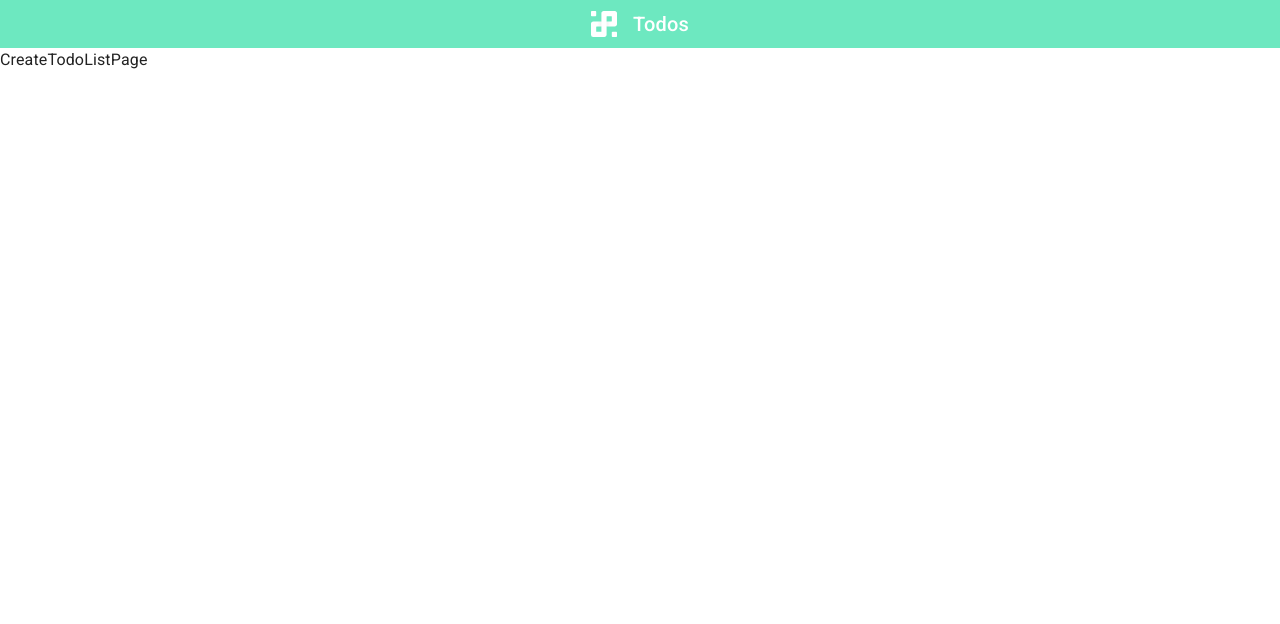
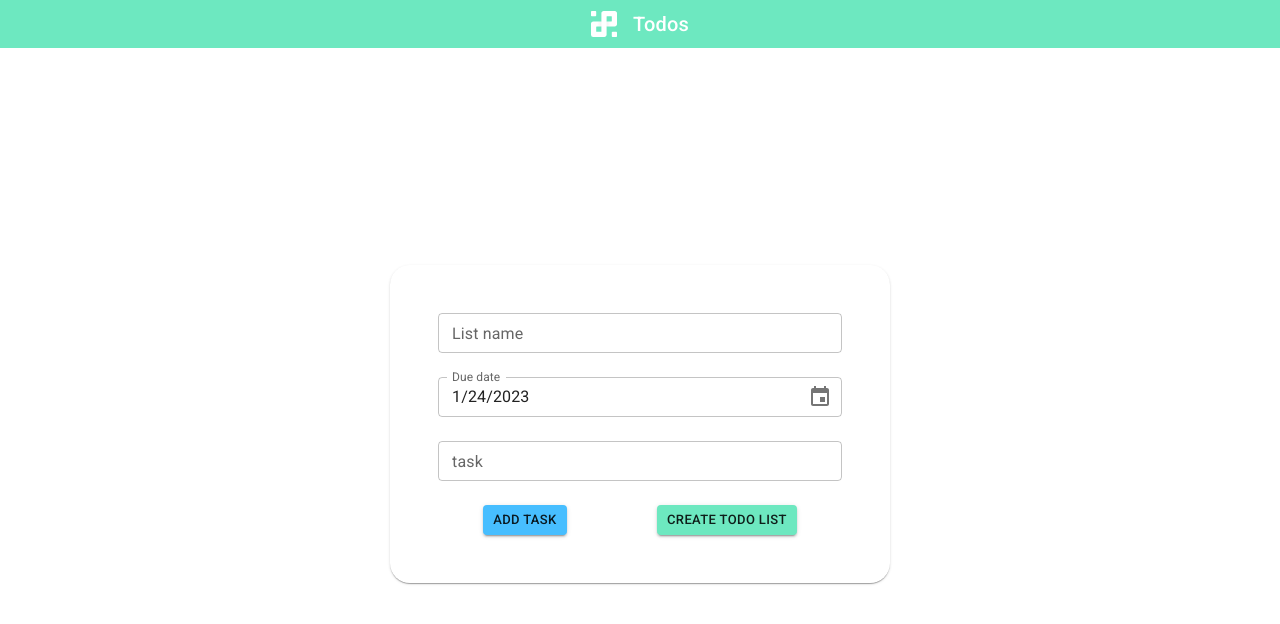
Before and after one commit to alexlex7/todo-list, a React (Create React App) app in the folder client/: page /todolist/create in a window 1280 px wide. Shown: the top 624 px of the page. Built offline with nearby package versions, Linux system fonts and the light colour scheme.

Commit message:
add form create todo list

```diff
--- a/client/src/components/ListView/ListView.tsx
+++ b/client/src/components/ListView/ListView.tsx
@@ -1,6 +1,5 @@
 import TodoList from '../TodoList/TodoList';
-import { Link } from 'react-router-dom';
-import { Box, List, ListItem, ListItemButton } from '@mui/material';
+import { Box, List, ListItem } from '@mui/material';
 import { TodoLists } from '../../interfaces';
 
 interface Props {
--- a/client/src/data/todos.ts
+++ b/client/src/data/todos.ts
@@ -1,21 +1,8 @@
-// export interface Todo {
-//   id: number;
-//   text: string;
-//   isDone: boolean;
-//   created: string;
-//   expiringDate: string;
-// }
-
-// export interface TodoLists {
-//   id: number;
-//   listName: string;
-//   items: Todo[];
-// }
-
 export const todoLists = [
   {
     id: 1,
     listName: 'Upcoming',
+    expiringDate: '29 Jan 2023, 19:42',
     items: [
       {
         id: 1,
--- a/client/src/index.tsx
+++ b/client/src/index.tsx
@@ -8,6 +8,8 @@ import '@fontsource/roboto/500.css';
 import '@fontsource/roboto/700.css';
 import './index.css';
 import { CssBaseline } from '@mui/material';
+import { AdapterLuxon } from '@mui/x-date-pickers/AdapterLuxon';
+import { LocalizationProvider } from '@mui/x-date-pickers/LocalizationProvider';
 
 const theme = createTheme({
   palette: {
@@ -43,8 +45,10 @@ const root = ReactDOM.createRoot(document.getElementById('root') as HTMLElement)
 root.render(
   <React.StrictMode>
     <ThemeProvider theme={theme}>
-      <CssBaseline />
-      <App />
+      <LocalizationProvider dateAdapter={AdapterLuxon}>
+        <CssBaseline />
+        <App />
+      </LocalizationProvider>
     </ThemeProvider>
   </React.StrictMode>,
 );
--- a/client/src/views/CreateTodoListPage/CreateTodoListPage.tsx
+++ b/client/src/views/CreateTodoListPage/CreateTodoListPage.tsx
@@ -1,3 +1,101 @@
+import { object, string, date } from 'yup';
+import { yupResolver } from '@hookform/resolvers/yup';
+import { Box, Button, TextField } from '@mui/material';
+import { DesktopDatePicker } from '@mui/x-date-pickers/DesktopDatePicker';
+import { DateTime } from 'luxon';
+import { useForm, SubmitHandler, Controller } from 'react-hook-form';
+
+interface FormFields {
+  listName: string;
+  expiringDate: DateTime;
+  task: string;
+}
+
+const schema = object({
+  listName: string().required(),
+  expiringDate: date().min(DateTime.now()),
+  task: string().required(),
+});
+
 export default function CreateTodoListPage() {
-  return <div>CreateTodoListPage</div>;
+  const { handleSubmit, control } = useForm<FormFields>({ resolver: yupResolver(schema) });
+
+  const onSubmit: SubmitHandler<FormFields> = (data) => {
+    console.log(data);
+  };
+
+  return (
+    <Box display="flex" justifyContent="center" alignItems="center" minHeight="calc(100vh - 48px)">
+      <Box
+        component="form"
+        p={6}
+        display="flex"
+        flexDirection="column"
+        rowGap={3}
+        minWidth="500px"
+        onSubmit={handleSubmit(onSubmit)}
+        sx={{
+          borderRadius: '20px',
+          boxShadow:
+            'rgb(0 0 0 / 20%) 0px 2px 1px -1px, rgb(0 0 0 / 14%) 0px 1px 1px 0px, rgb(0 0 0 / 12%) 0px 1px 3px 0px',
+        }}
+      >
+        <Controller
+          control={control}
+          name="listName"
+          defaultValue={''}
+          render={({ field: { onChange, value, ref }, fieldState: { error, invalid } }) => (
+            <TextField
+              error={invalid}
+              helperText={error?.message}
+              label="List name"
+              onChange={onChange}
+              value={value}
+              inputRef={ref}
+              size="small"
+            />
+          )}
+        />
+        <Controller
+          control={control}
+          name="expiringDate"
+          defaultValue={DateTime.now()}
+          render={({ field: { onChange, value, ref } }) => (
+            <DesktopDatePicker
+              label="Due date"
+              value={value}
+              onChange={onChange}
+              inputRef={ref}
+              minDate={DateTime.now()}
+              renderInput={(params) => <TextField {...params} size="small" />}
+            />
+          )}
+        />
+        <Controller
+          control={control}
+          name="task"
+          defaultValue={''}
+          render={({ field: { onChange, value, ref }, fieldState: { error, invalid } }) => (
+            <TextField
+              label="task"
+              value={value}
+              onChange={onChange}
+              inputRef={ref}
+              error={invalid}
+              helperText={error?.message}
+              size="small"
+            />
+          )}
+        />
+        <Box display="flex" justifyContent="space-around">
+          <Button type="button" variant="contained" color="secondary" size="small">
+            Add task
+          </Button>
+          <Button type="submit" variant="contained" size="small">
+            Create todo list
+          </Button>
+        </Box>
+      </Box>
+    </Box>
+  );
 }
--- a/client/src/views/MainPage/MainPage.tsx
+++ b/client/src/views/MainPage/MainPage.tsx
@@ -1,6 +1,8 @@
 import { useEffect } from 'react';
 import { Outlet, useLocation, useNavigate } from 'react-router-dom';
 import Header from '../../components/Header/Header';
+import { Box } from '@mui/material';
+
 export default function MainPage() {
   const navigate = useNavigate();
   const location = useLocation();
@@ -11,9 +13,9 @@ export default function MainPage() {
     }
   }, []);
   return (
-    <>
+    <Box sx={{ minHeight: '100vh' }}>
       <Header />
       <Outlet />
-    </>
+    </Box>
   );
 }
```
Also changed, not shown: client/package.json (+7 -2 lines), 1 other file (tests, documents, lock files or other folders).
